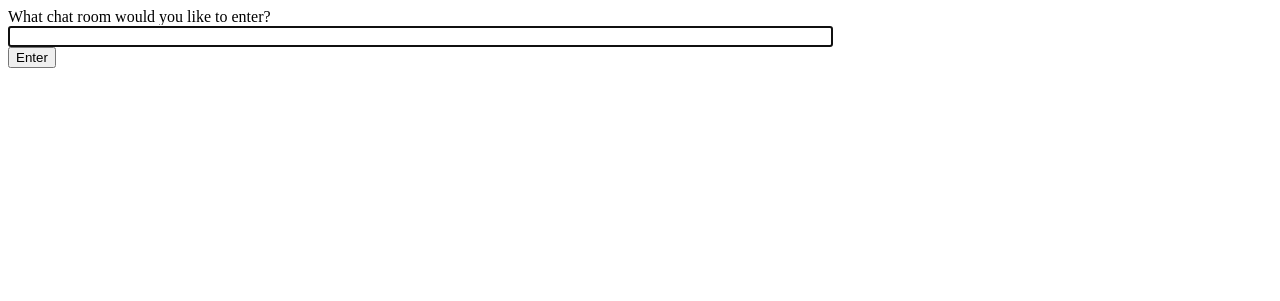
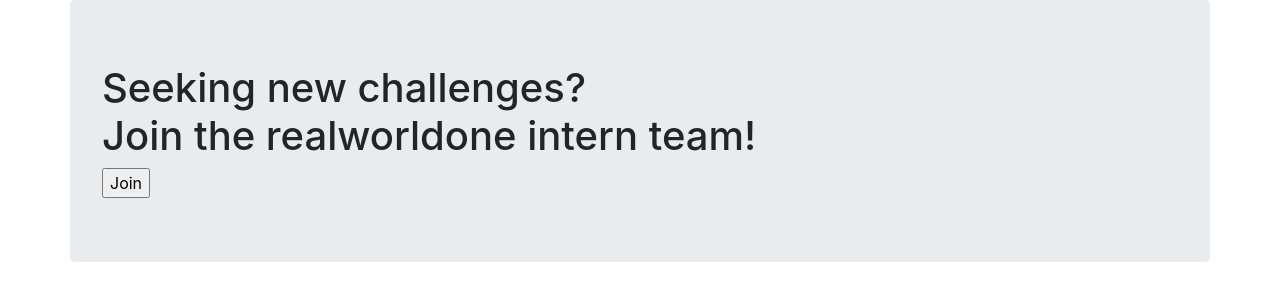
Before and after one commit to lai-la/realtimechatapp, a Django app: page /chat/ in a window 1280 px wide. Shown: the top 301 px of the page. Run offline with Django 3.2, Linux system fonts and the light colour scheme; parts of the project's set-up code (start-up, migrations or seed data) failed here and were passed over; some libraries are stand-ins or nearby versions.

Commit message:
refactored chat index

```diff
--- a/src/chat/templates/chat/index.html
+++ b/src/chat/templates/chat/index.html
@@ -1,26 +1,32 @@
-<!-- chat/templates/chat/index.html -->
+{# Load the tag library #}
+{% load bootstrap4 %}
+
+{# Load CSS and JavaScript #}
+{% bootstrap_css %}
+{% bootstrap_javascript jquery='full' %}
+
+{# Display django.contrib.messages as Bootstrap alerts #}
+{% bootstrap_messages %}
+
+{% load static %}
+
+
 <!DOCTYPE html>
 <html>
 <head>
     <meta charset="utf-8"/>
-    <title>Chat Rooms</title>
+    <title>Chat Room</title>
 </head>
 <body>
-    What chat room would you like to enter?<br/>
-    <input id="room-name-input" type="text" size="100"/><br/>
-    <input id="room-name-submit" type="button" value="Enter"/>
+    <div class = "container jumbotron">
+        <h1>Seeking new challenges? <br/>Join the realworldone intern team!</h1>
+    <input id="room-name-submit" type="button" value="Join"/>
 
+    </div>
     <script>
-        document.querySelector('#room-name-input').focus();
-        document.querySelector('#room-name-input').onkeyup = function(e) {
-            if (e.keyCode === 13) {  // enter, return
-                document.querySelector('#room-name-submit').click();
-            }
-        };
-
+        document.querySelector('#room-name-submit').click();
         document.querySelector('#room-name-submit').onclick = function(e) {
-            var roomName = document.querySelector('#room-name-input').value;
-            window.location.pathname = '/chat/' + roomName + '/';
+            window.location.pathname = '/chat/' + 'realworldone-intern' + '/';
         };
     </script>
 </body>
```
